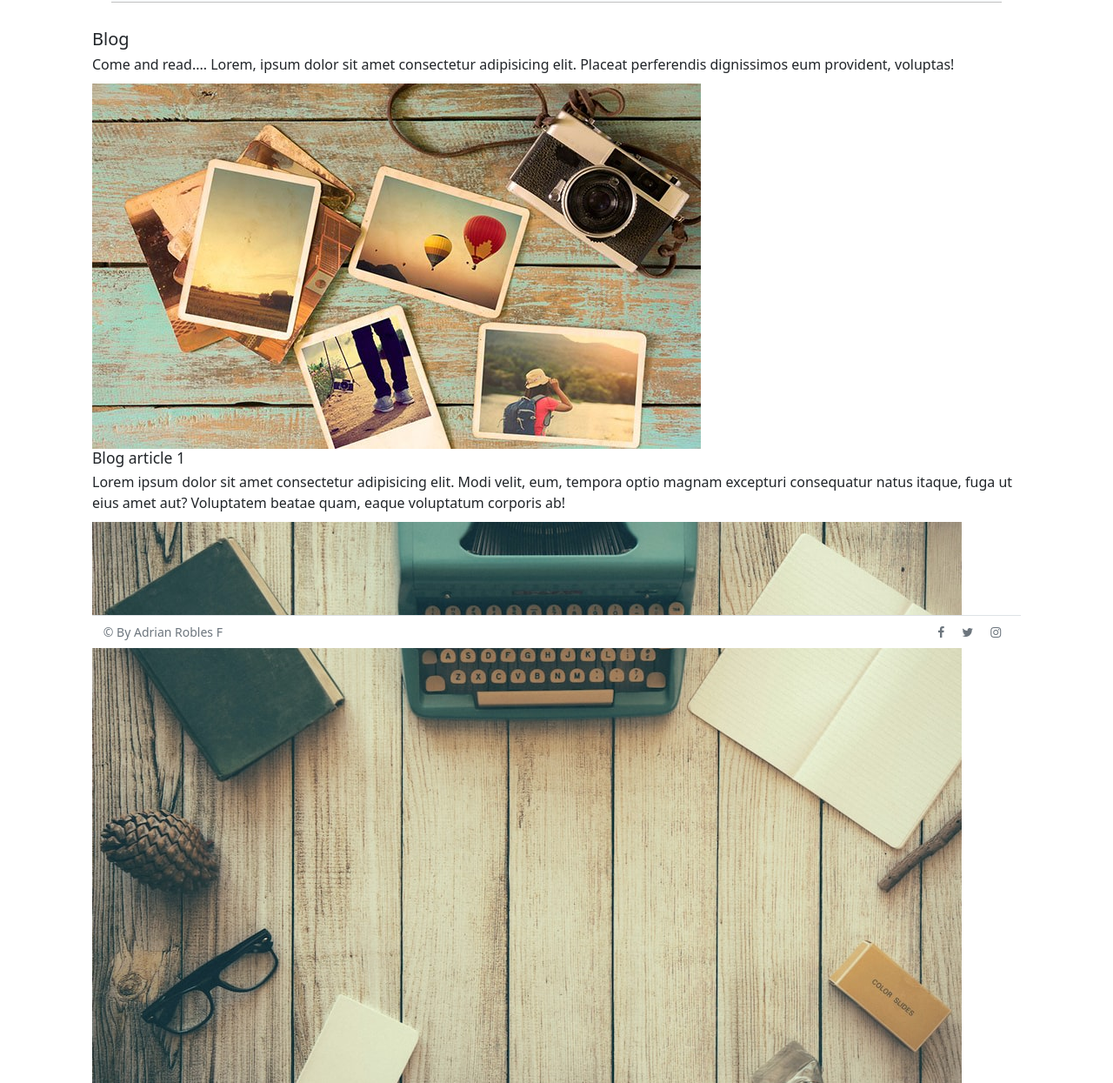
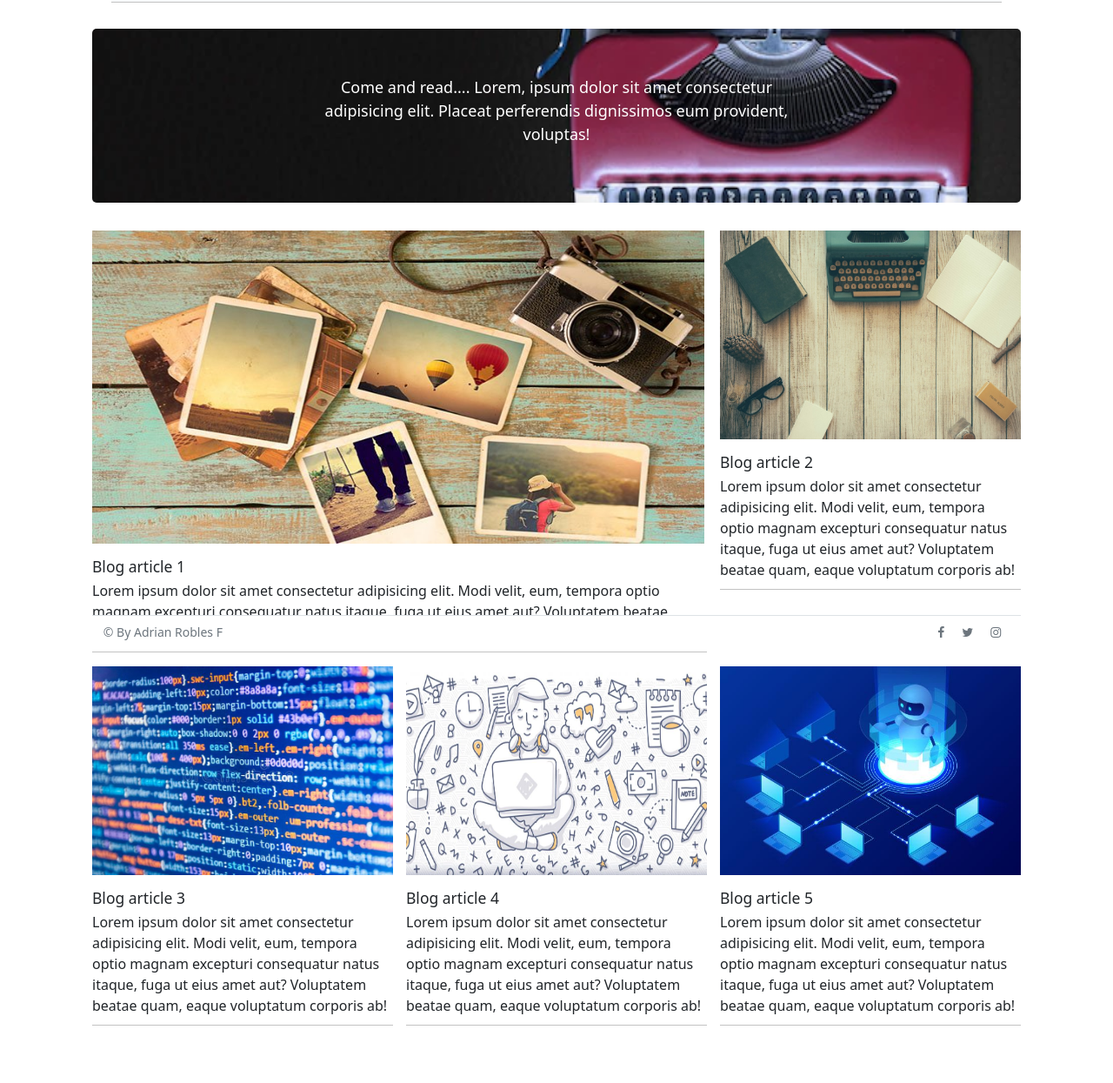
Before and after one commit to codingadrian/PF-Robles, a plain HTML site: page pages/blog.html in a window 1280 px wide. Shown: the part 55-1300 px from the top of the page at 87% size. Drawn offline with nearby package versions, Linux system fonts and the light colour scheme; files whose address does not match are found by name.

Commit message:
Update index and blog pages' css

```diff
--- a/css/main.css
+++ b/css/main.css
@@ -42,9 +42,10 @@ header {
   border: #000 1px solid !important;
   font-size: 2rem;
 }
+
 /* navbar ends here */
 
-
+/* index.html begins here */
 /* main section begins here */
 .about__intro {
   background-image: url(../images/home/coder-gear.webp);
@@ -113,9 +114,44 @@ footer {
 footer a {
   display: inline-block;
 }
+
 /* footer ends here */
 
 
+/* blog.html begins here */
+
+.blog__header {
+  background-image: url(../images/blog/typewriter-main.webp);
+  height: 25vh;
+  background-repeat: no-repeat;
+  background-position: center;
+  background-size: cover;
+  margin-bottom: 4vh;
+  border-radius: 5px;
+}
+
+.blog__header {
+  display: flex;
+  align-items: center;
+  justify-content: center;
+  font-size: 1.8rem;
+  color: #fff;
+  text-align: center;
+}
+
+
+.blog__intro {
+  margin: 2vh 0;
+  border-bottom: 1px solid #c2c2c2;
+}
+
+
+
+/* blog.html ends here */
+
+
+
+/* ************************ */
 /* MEDIA QUERY begins here */
 @media only screen and (min-width: 992px) {
 
@@ -129,19 +165,46 @@ footer a {
     margin: auto;
   }
 
+  /* index.html begins here */
+
   /* main section begins here */
-
-
-
-
-
   .about__items div:hover {
     background-color: #000;
     color: #fff;
   }
 
+  /* main section ends here */
 
-  /* main section ends here */
+  /* index.html ends here */
+
+
+  /* blog.html begins here */
+
+  .blog__header p {
+    width: 45vw;
+  }
+
+  .blog__intro {
+    margin: 2vh 0;
+    border-bottom: 1px solid #c2c2c2;
+  }
+
+  .blog__img {
+    width: 30vw;
+    height: 30vh;
+  }
+
+  .blog__img:hover {
+    filter: grayscale(100%);
+  }
+
+  .blog__item--one img {
+    width: 55vw;
+    height: 45vh;
+  }
+
+
+  /* blog.html ends here */
 }
 
-/* MEDIA QUERY begins here */
+/* MEDIA QUERY ends here */
--- a/pages/blog.html
+++ b/pages/blog.html
@@ -63,63 +63,68 @@
 
   <!-- main begins here -->
   <main class="blog mt-5">
-    <h2 class="blog__title">Blog</h2>
-    <p class="blog__about">Come and read.... Lorem, ipsum dolor sit amet consectetur adipisicing elit. Placeat
-      perferendis dignissimos eum
-      provident, voluptas!</p>
-    <section class="blog__items">
+    <section class="blog__header">
+      <p class="blog__about">Come and read.... Lorem, ipsum dolor sit amet consectetur adipisicing elit. Placeat
+        perferendis dignissimos eum
+        provident, voluptas!</p>
+    </section>
 
-      <div class="blog__item--one">
-        <div>
-          <img src="../images/blog/blog-articles/blog-1.jpg" alt="Blog Writing">
+    <section class="blog__items--one row">
+
+      <div class="blog__item--one col-lg-8">
+        <div >
+          <img src="../images/blog/blog-articles/blog-1.jpg" class="blog__img" alt="Blog Writing">
         </div>
-        <div>
+        <div class="blog__intro">
           <h3>Blog article 1</h3>
           <p>Lorem ipsum dolor sit amet consectetur adipisicing elit. Modi velit, eum, tempora optio magnam excepturi
             consequatur natus itaque, fuga ut eius amet aut? Voluptatem beatae quam, eaque voluptatum corporis ab!</p>
         </div>
       </div>
-      <div class="blog__item--two">
+      <div class="blog__item--two col-lg-4">
         <div>
-          <img src="../images/blog/blog-articles/blog-2.jpeg" alt="">
+          <img src="../images/blog/blog-articles/blog-2.jpeg" class="blog__img" alt="">
         </div>
-        <div>
+        <div class="blog__intro">
           <h3>Blog article 2</h3>
           <p>Lorem ipsum dolor sit amet consectetur adipisicing elit. Modi velit, eum, tempora optio magnam excepturi
             consequatur natus itaque, fuga ut eius amet aut? Voluptatem beatae quam, eaque voluptatum corporis ab!</p>
         </div>
       </div>
-      <div class="blog__item--three">
+
+
+    </section>
+    <section class="blog__items--one row">
+      <div class="blog__item--three col-lg-4">
         <div>
-          <img src="../images/blog/blog-articles/blog-3.jpg" alt="">
+          <img src="../images/blog/blog-articles/blog-3.jpg" class="blog__img" alt="">
         </div>
-        <div>
+        <div class="blog__intro">
           <h3>Blog article 3</h3>
           <p>Lorem ipsum dolor sit amet consectetur adipisicing elit. Modi velit, eum, tempora optio magnam excepturi
             consequatur natus itaque, fuga ut eius amet aut? Voluptatem beatae quam, eaque voluptatum corporis ab!</p>
         </div>
       </div>
-      <div class="blog__item--four">
+      <div class="blog__item--four col-lg-4">
         <div>
-          <img src="../images/blog/blog-articles/blog-4.jpg" alt="">
+          <img src="../images/blog/blog-articles/blog-4.jpg" class="blog__img" alt="">
         </div>
-        <div>
+        <div class="blog__intro">
           <h3>Blog article 4</h3>
           <p>Lorem ipsum dolor sit amet consectetur adipisicing elit. Modi velit, eum, tempora optio magnam excepturi
             consequatur natus itaque, fuga ut eius amet aut? Voluptatem beatae quam, eaque voluptatum corporis ab!</p>
         </div>
       </div>
-      <div class="blog__item--five">
+      <div class="blog__item--five col-lg-4">
         <div>
-          <img src="../images/blog/blog-articles/blog-5.jpg" alt="">
+          <img src="../images/blog/blog-articles/blog-5.jpg" class="blog__img" alt="">
         </div>
-        <div>
+        <div class="blog__intro">
           <h3>Blog article 5</h3>
           <p>Lorem ipsum dolor sit amet consectetur adipisicing elit. Modi velit, eum, tempora optio magnam excepturi
             consequatur natus itaque, fuga ut eius amet aut? Voluptatem beatae quam, eaque voluptatum corporis ab!</p>
         </div>
       </div>
-
     </section>
   </main>
   <!-- main ends here -->
```
Also changed, not shown: images/blog/typewriter-main.webp (added).
